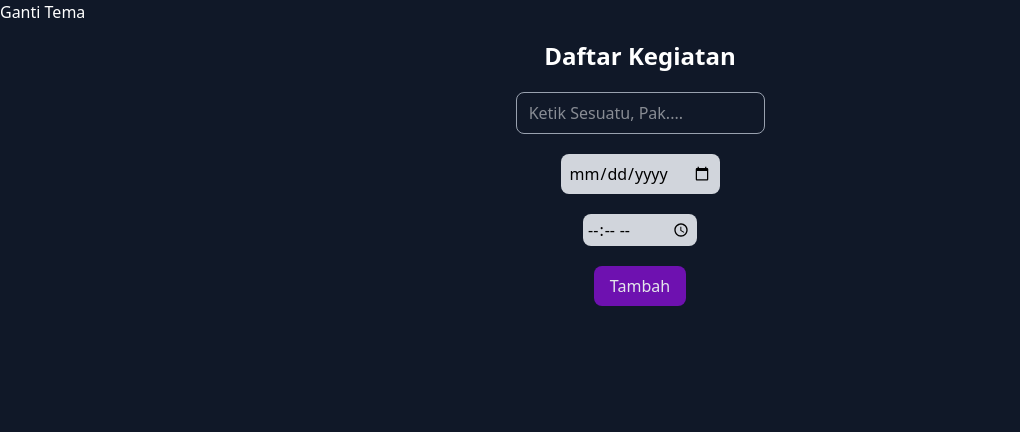
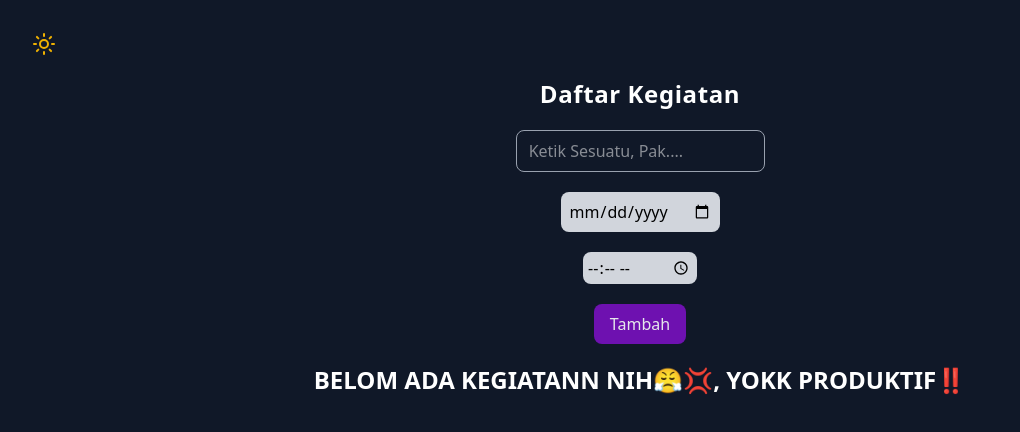
Before and after one commit to Sahidannopal-15/To-do-List, a React (Vite) app: page / in a window 1280 px wide. Shown: the top 432 px of the page, without its empty margins (0-1020 px from the left). Built offline with nearby package versions, Linux system fonts and the light colour scheme.

Commit message:
Update ui

```diff
--- a/package.json
+++ b/package.json
@@ -13,6 +13,7 @@
   "dependencies": {
     "@tailwindcss/vite": "^4.1.15",
     "framer-motion": "^12.23.24",
+    "lucide-react": "^0.548.0",
     "react": "^19.1.1",
     "react-dom": "^19.1.1",
     "tailwindcss": "^4.1.15"
--- a/src/App.jsx
+++ b/src/App.jsx
@@ -1,5 +1,8 @@
 import { useState } from 'react'
 import { motion, AnimatePresence } from "framer-motion"
+import { p } from 'framer-motion/client';
+import { Sun, Moon } from "lucide-react";
+
 
 function App() {
   let [kegiatan, setKegiatan] = useState([]);
@@ -18,8 +21,10 @@ function App() {
   function isiInput(){
     if(input == ""){
       alert ("Isi kegiatannya dulu, Pak!")
+    }else if(tanggal == ""){
+      alert ("Isi Tanggal dulu, Pak!")
     }else if(waktu == ""){
-      alert ("Isi Tanggal dulu, Pak!")
+      alert ("Isi Jam dulu, Pak!")
     }else{
       let kegiatanBaru = {
         input, waktu, tanggal
@@ -37,10 +42,15 @@ function App() {
     <>
     <main className={`${tema == "dark" ? "bg-gray-900 text-white" : "bg-orange-100 text-gray-900"} min-h-screen transition-all duration-500`}>
       <button onClick={gantiTema}
-              className='rounded-full font-medium transition-all duration-300'>
-              Ganti Tema</button>
+              className='ml-8 mt-8 rounded-full font-medium transition-all duration-300'>
+            {tema === "dark" ? (
+              <Sun className='text-yellow-500' />
+            ) : (
+              <Moon className='text-blue-500' />
+            )}
+      </button>
       <section className='flex flex-col p-4 items-center gap-5'>
-      <header className='font-bold text-2xl'>Daftar Kegiatan</header>
+      <header className='font-bold text-xl md:text-2xl tracking-wide'>Daftar Kegiatan</header>
       <AnimatePresence>
         <motion.input
           placeholder=' Ketik Sesuatu, Pak....'
@@ -59,17 +69,27 @@ function App() {
         <input type="date"
                 value={tanggal}
                 onChange={(e) => setTanggal(e.target.value)}
-                className={`${tema == "dark" ? "bg-gray-300 hover:bg-gray-400 text-black" : "text-gray-200 bg-red-600 hover:bg-red-400"} p-2 rounded-lg transition-all duration-500`}
+                className={`${tema == "dark" ? "bg-gray-300 hover:bg-gray-400 text-black" : "text-gray-200 bg-red-600 hover:bg-red-400"} p-2 rounded-lg transition-all duration-500 hover:scale-115`}
                 />
         <input type="time"
                 value={waktu}
                 onChange={(e) => setWaktu(e.target.value)}
-                className={`${tema == "dark" ? "bg-gray-300 hover:bg-gray-400 text-black" : "text-gray-200 bg-red-600 hover:bg-red-400"} p-1 rounded-lg transition-all duration-500`}
+                className={`${tema == "dark" ? "bg-gray-300 hover:bg-gray-400 text-black" : "text-gray-200 bg-red-600 hover:bg-red-400"} p-1 rounded-lg transition-all duration-500 hover:scale-115`}
                 />
-          <button className={`${tema == "dark" ? "bg-purple-800 hover:bg-purple-400 text-gray-200" : "text-gray-200 bg-red-800 hover:bg-red-400"} p-2 rounded-lg mx-1 py-2 px-4 transition-all duration-500`}
+          <button className={`${tema == "dark" ? "bg-purple-800 hover:bg-purple-400 text-gray-200" : "text-gray-200 bg-purple-800 hover:bg-purple-400"} p-2 rounded-lg mx-1 py-2 px-4 transition-all duration-500 hover:scale-115`}
                     onClick={isiInput}>
               Tambah
           </button>
+    {kegiatan.length === 0 ? (
+     <motion.p
+        animate={{ opacity: 1, y: 0 }}
+        whileHover={{ scale: 1.1 }}
+        whileTap={{ scale: 0.95 }}
+        transition={{ duration: 0.5 }}
+     className='font-bold md:text-2xl text-base'>
+     BELOM ADA KEGIATANN NIH😤💢, YOKK PRODUKTIF‼️
+     </motion.p>
+    ): (
     <AnimatePresence>
       <ul className='w-80'>
         {kegiatan.map((item,index) =>(
@@ -89,6 +109,7 @@ function App() {
           ))}
       </ul>
     </AnimatePresence>
+    )}
       </section>
     </main>
     </>
```
Also changed, not shown: 1 other file (tests, documents, lock files or other folders). Lines whose indentation alone changed are shown as unchanged.
